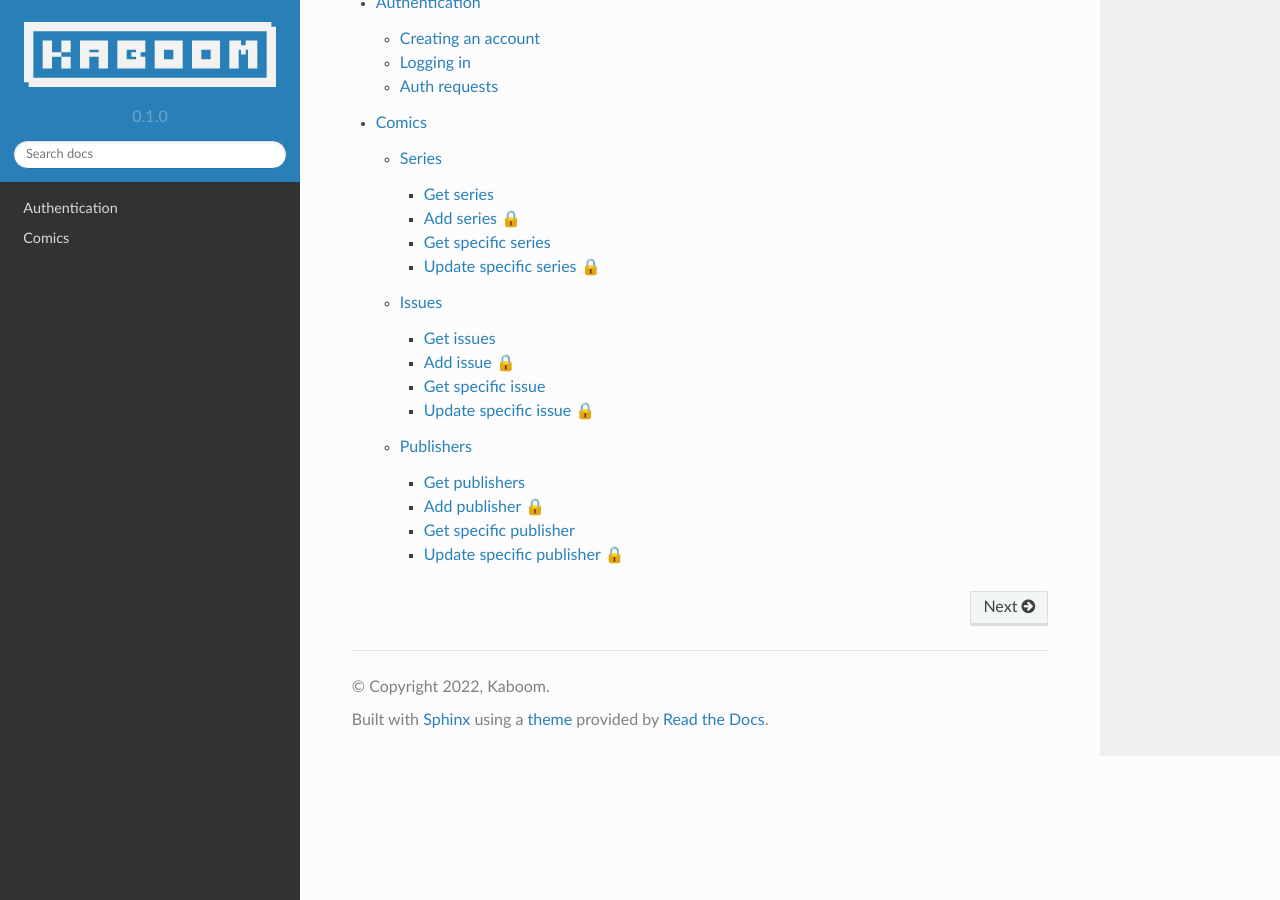
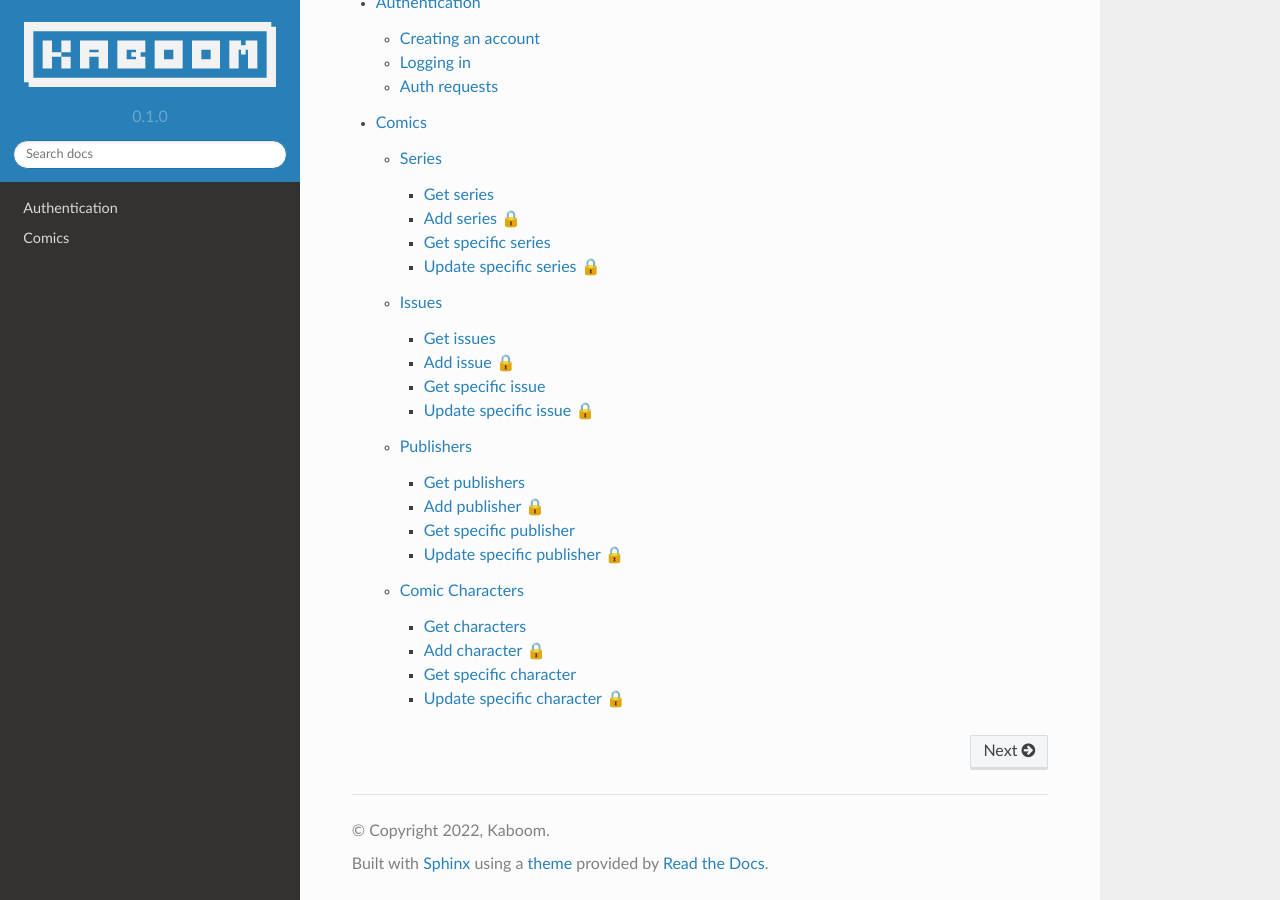
Before and after one commit to kaboom-db/kaboom-docs, a Sphinx documentation site: the page built from docs/source/index.rst, in a window 1280 px wide and 900 px high, scrolled down 846 px. Built offline with Sphinx 7.4.7 and the Read the Docs theme 2.0.0, drawn with Linux system fonts in a browser that asks for light colours; some of the changed lines change nothing that is shown.

Commit message:
added comic characters

```diff
--- a/docs/source/comics.rst
+++ b/docs/source/comics.rst
@@ -742,6 +742,181 @@ Response:
       "date_created": "2022-01-23T14:38:27.574581Z"
    }
 
+Comic Characters
+-----
+
+Get characters
+#####
+
+**GET** https://staging-kaboom.herokuapp.com/v1/comics/characters/
+
+Query params:
+
++------------+--------------+------------+-----------+
+| Name       | Example      | Type       | Required  |
++============+==============+============+===========+
+| query      | bruce banner | str        | no        |
++------------+--------------+------------+-----------+
+| page *     | 1            | int        | no        |
++------------+--------------+------------+-----------+
+
+* pagination purposes
+
+Response:
+
+.. code-block:: JSON
+
+   {
+      "count": 4,
+      "next": null,
+      "previous": null,
+      "results": [
+         {
+            "id": 3,
+            "name": "Bruce Banner",
+            "alias": "Hulk",
+            "image": "",
+            "biography": "Hulk Smash!",
+            "date_created": "2022-01-29T14:39:53.556135Z"
+         },
+         {
+            "id": 1,
+            "name": "John Doe",
+            "alias": "Cool Man",
+            "image": "",
+            "biography": "Such a cool character tbf",
+            "date_created": "2022-01-29T14:37:24.773218Z"
+         },
+         {
+            "id": 2,
+            "name": "Peter Parker",
+            "alias": "Spider-Man",
+            "image": "",
+            "biography": "With great power comes great responsibility",
+            "date_created": "2022-01-29T14:40:12.014926Z"
+         },
+         {
+            "id": 4,
+            "name": "Steve Rogers",
+            "alias": "Captain America",
+            "image": "",
+            "biography": "American guy",
+            "date_created": "2022-01-29T14:40:51.666606Z"
+         }
+      ]
+   }
+
+Add character 🔒
+#####
+
+**POST** https://staging-kaboom.herokuapp.com/v1/comics/characters/
+
+Headers:
+
++---------------+-------------------------+------------+
+| Name          | Value                   | Required   |
++===============+=========================+============+
+| Authorization | Token user_access_token | yes        |
++---------------+-------------------------+------------+
+
+JSON Body:
+
++-----------------------+------------+
+| Name                  | Required   |
++=======================+============+
+| name                  | yes        |
++-----------------------+------------+
+| alias                 | no         |
++-----------------------+------------+
+| biography             | no         |
++-----------------------+------------+
+
+.. code-block:: JSON
+
+   {
+      "biography": "WE ARE VENOM",
+      "alias": "Venom",
+      "name": "Eddie Brock"
+   }
+
+Response:
+
+.. code-block:: JSON
+
+   {
+      "id": 5,
+      "name": "Eddie Brock",
+      "alias": "Venom",
+      "image": "",
+      "biography": "WE ARE VENOM",
+      "date_created": "2022-01-31T20:04:56.025351Z"
+   }
+
+Get specific character
+#####
+
+**GET** https://staging-kaboom.herokuapp.com/v1/comics/characters/{character_id}/
+
+Response:
+
+.. code-block:: JSON
+
+   {
+      "id": 2,
+      "name": "Peter Parker",
+      "alias": "Spider-Man",
+      "image": "",
+      "biography": "With great power comes great responsibility",
+      "date_created": "2022-01-29T14:40:12.014926Z"
+   }
+
+Update specific character 🔒
+#####
+
+**PATCH** https://staging-kaboom.herokuapp.com/v1/comics/characters/{character_id}/
+
+Headers:
+
++---------------+-------------------------+------------+
+| Name          | Value                   | Required   |
++===============+=========================+============+
+| Authorization | Token user_access_token | yes        |
++---------------+-------------------------+------------+
+
+JSON Body:
+
++-----------------------+------------+
+| Name                  | Required   |
++=======================+============+
+| name                  | no         |
++-----------------------+------------+
+| alias                 | no         |
++-----------------------+------------+
+| biography             | no         |
++-----------------------+------------+
+
+.. code-block:: JSON
+
+   {
+      "name": "Peter Parker",
+      "biography": "This is a new bio",
+      "alias": "Spider-Man"
+   }
+
+Response:
+
+.. code-block:: JSON
+
+   {
+      "id": 2,
+      "name": "Peter Parker",
+      "alias": "Spider-Man",
+      "image": "",
+      "biography": "This is a new bio",
+      "date_created": "2022-01-31T20:08:07.926194Z"
+   }
+
+
 .. autosummary::
    :toctree: generated
 
```
Also changed, not shown: 1 other file.
